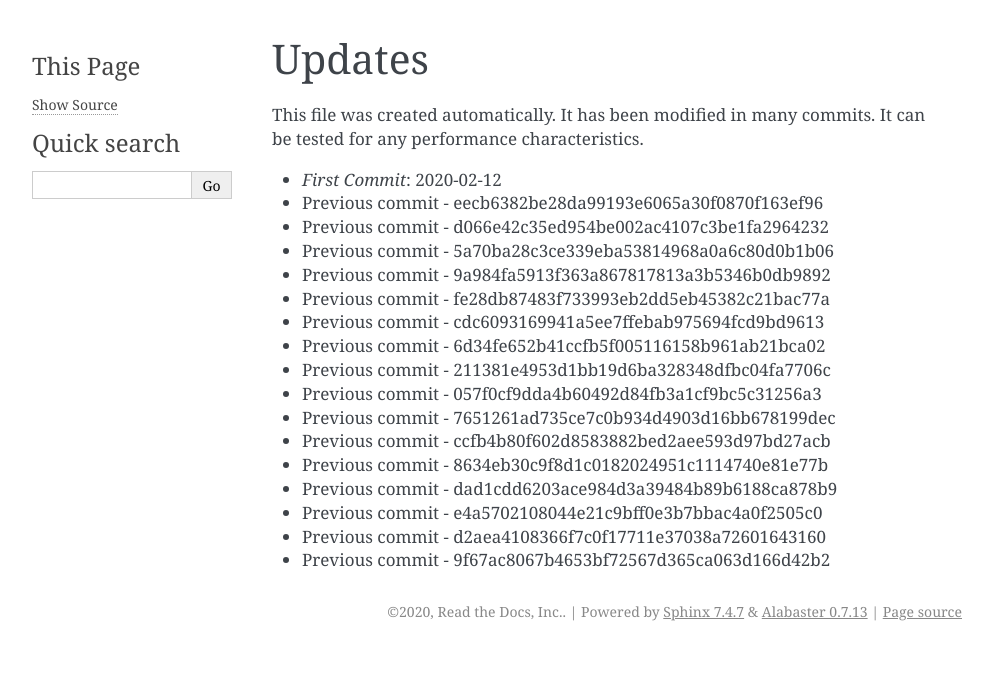
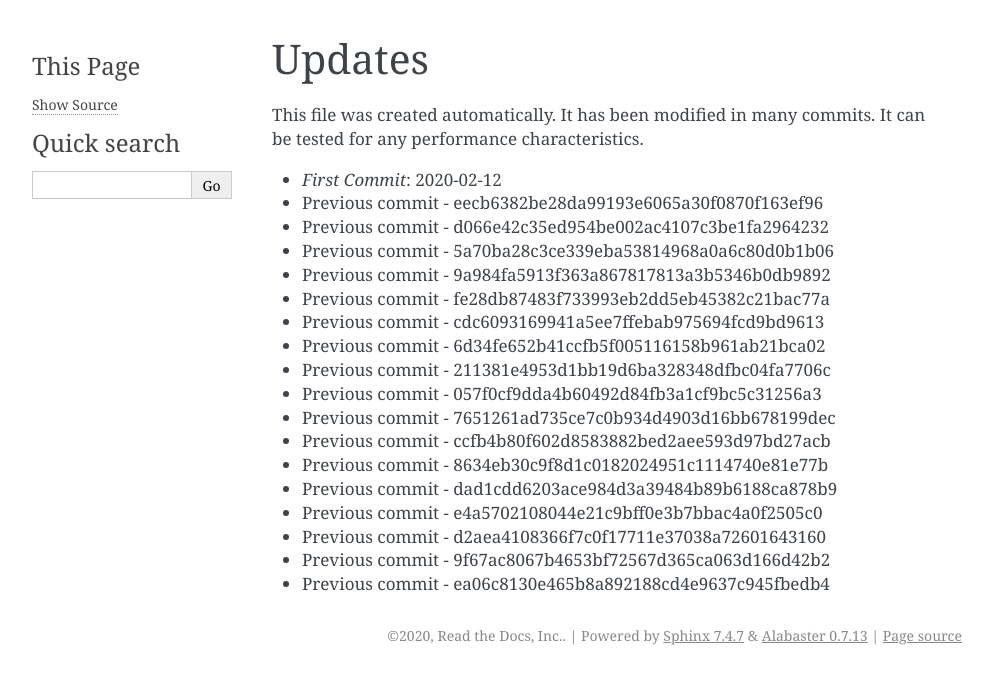
Before and after one commit to readthedocs/rtd-git-stresstest, a Sphinx documentation site: the page built from docs/updates.rst, in a window 1280 px wide. Shown: the top 684 px of the page, without its empty margins (148-1141 px from the left). Built offline with Sphinx 7.4.7, drawn with Linux system fonts in a browser that asks for light colours.

Commit message:
Generating commit from previous: ea06c8130e465b8a892188cd4e9637c945fbedb4

```diff
--- a/docs/updates.rst
+++ b/docs/updates.rst
@@ -22,3 +22,4 @@ It can be tested for any performance characteristics.
 * Previous commit - e4a5702108044e21c9bff0e3b7bbac4a0f2505c0
 * Previous commit - d2aea4108366f7c0f17711e37038a72601643160
 * Previous commit - 9f67ac8067b4653bf72567d365ca063d166d42b2
+* Previous commit - ea06c8130e465b8a892188cd4e9637c945fbedb4
```
